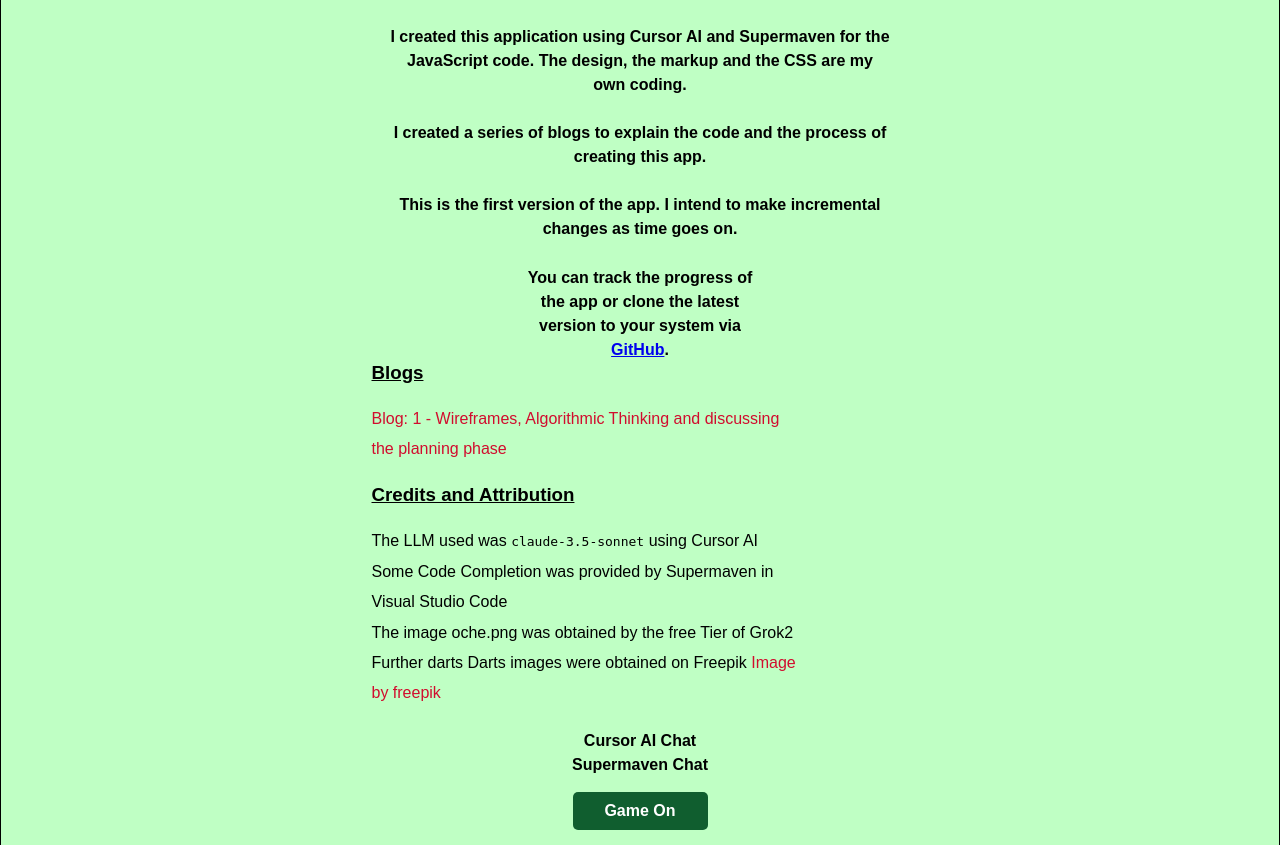
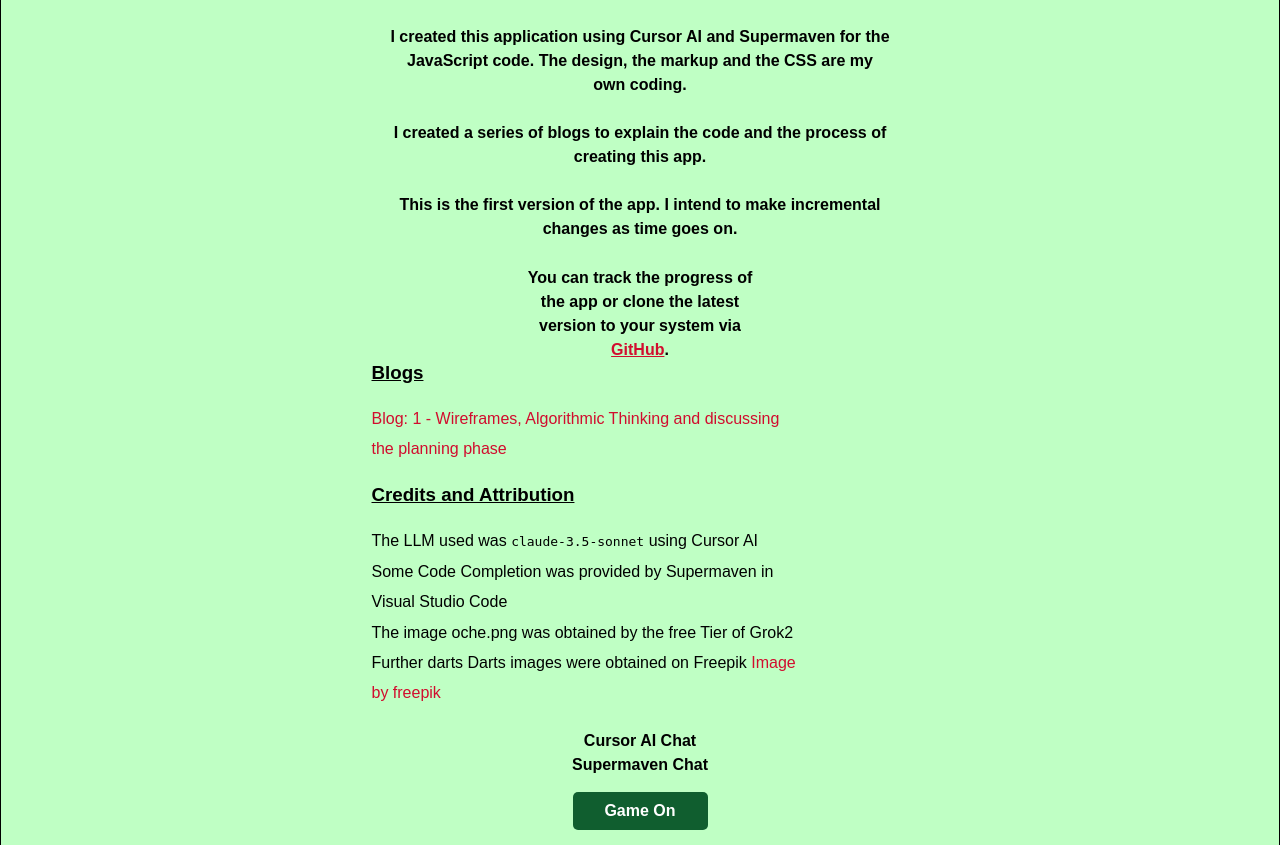
Before and after one commit to jg-digital-media/jgdm_darts_scorer, a PHP site: page /about.php in a window 1280 px wide. Shown: the part 110-955 px from the top of the page. Run offline with PHP 8.4, Linux system fonts and the light colour scheme.

Commit message:
update stylesheet

```diff
--- a/style.css
+++ b/style.css
@@ -1,7 +1,7 @@
 /* _config.scss */
 /*
 
-Last Updated: 22-01-2025 - 17:31
+Last Updated: 28-01-2025 - 14:47
 */
 /* main.scss */
 * {
@@ -243,6 +243,13 @@ section.about--the--app h1, section.about--the--app h2, section.about--the--app
 }
 section.about--the--app p {
   margin: 0 auto;
+}
+section.about--the--app p a {
+  color: #d10d2e;
+  transition: color 0.2s;
+}
+section.about--the--app p a:hover {
+  color: #105e2f;
 }
 section.about--the--app ul {
   width: 537px;
```
Also changed, not shown: 1 other file.
